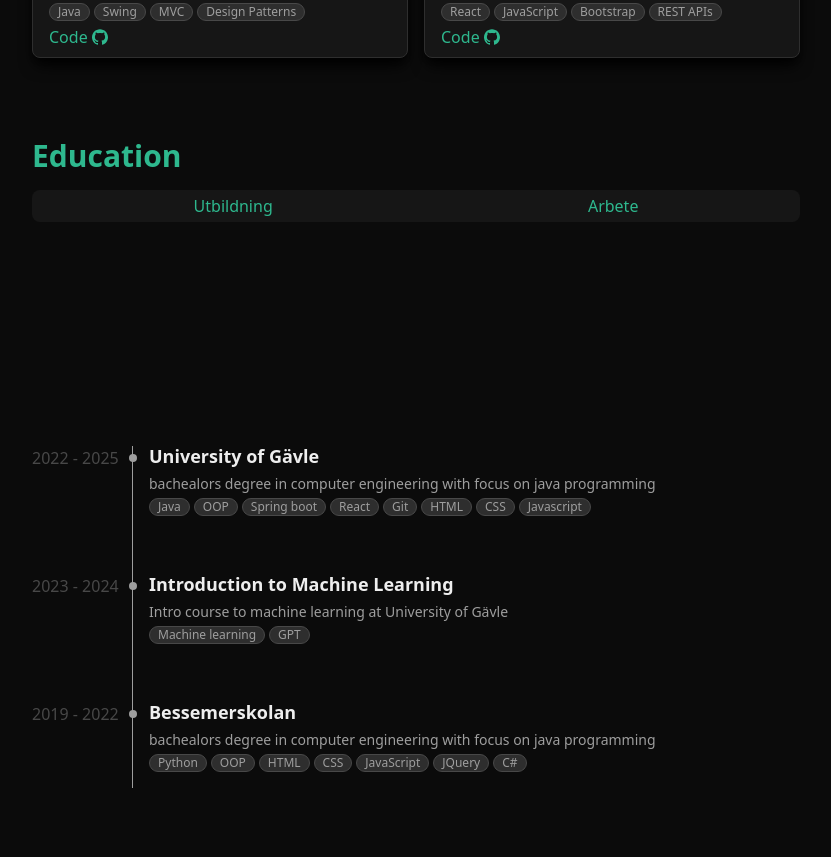
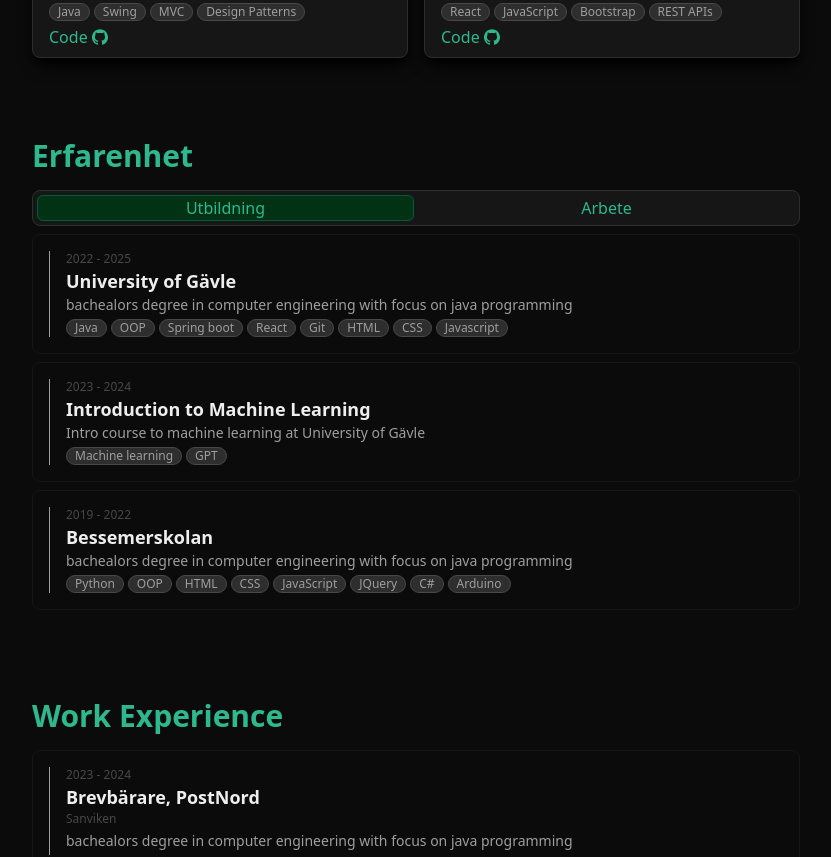
Before and after one commit to Williamlindahl03/portfolio, a React (Vite) app in the folder william-lindahl-portfolio/: page / in a window 1280 px wide. Shown: the part 1360-2217 px from the top of the page, without its empty margins (224-1055 px from the left). Built offline with nearby package versions, Linux system fonts and the light colour scheme.

Commit message:
continued styling of experience section

```diff
--- a/william-lindahl-portfolio/src/App.tsx
+++ b/william-lindahl-portfolio/src/App.tsx
@@ -24,14 +24,14 @@
             <About />
 
             <div id="projects">
-              <h1 className='text-primary font-bold text-3xl mt-20 mb-4'>Projects</h1>
+              <h1 className='text-primary font-bold text-3xl mt-20 mb-4'>Projekt</h1>
               <Projectlist />
             </div>
 
             <div id="experience">
-              <h1 className='text-primary font-bold text-3xl mt-20 mb-4'>Education</h1>
+              <h1 className='text-primary font-bold text-3xl mt-20 mb-4'>Erfarenhet</h1>
               <Experience/>
-              <div className='flex flex-col [&>*:not(:last-child)]:h-32'>
+              {/* <div className='flex flex-col [&>*:not(:last-child)]:h-32'>
                 <ExperienceCard
                   name={"University of Gävle"}
                   timePeriod='2022 - 2025'
@@ -49,7 +49,7 @@
                     timePeriod='2019 - 2022'
                     description={"bachealors degree in computer engineering with focus on java programming"}
                     listOfTags={["Python", "OOP", "HTML", "CSS", "JavaScript", "JQuery","C#"]}/>
-              </div>
+              </div> */}
 
               <h1 className='text-primary font-bold text-3xl mt-20 mb-4'>Work Experience</h1>
               <ExperienceCard
--- a/william-lindahl-portfolio/src/experience/Experience.tsx
+++ b/william-lindahl-portfolio/src/experience/Experience.tsx
@@ -1,15 +1,33 @@
+import ExperienceCard from "./ExperienceCard";
+
 function Experience() {
 
     return(
-        <div className="w-full h-64">
-            <div className="p-1 flex flex-row bg-bgSecondary rounded-lg
-                            *:grow *:text-primary">
-                <button>Utbildning</button>
+        <div className="w-full">
+            <div className="p-1 flex flex-row gap-1 bg-bgSecondary border border-bgTertiary rounded-lg
+                            *:w-[50%] *:text-primary">
+                <button className="rounded-md text-primary border border-secondary bg-tertiary">Utbildning</button>
                 <button>Arbete</button>
             </div>
-            <div>
-                <div>
+            <div className="py-2">
+                <div className="flex flex-col gap-2">
+                    <ExperienceCard
+                        name={"University of Gävle"}
+                        timePeriod='2022 - 2025'
+                        description={"bachealors degree in computer engineering with focus on java programming"}
+                        listOfTags={["Java", "OOP", "Spring boot", "React", "Git", "HTML","CSS", "Javascript"]}/>
 
+                    <ExperienceCard
+                        name={"Introduction to Machine Learning"}
+                        timePeriod='2023 - 2024'
+                        description={"Intro course to machine learning at University of Gävle"}
+                        listOfTags={["Machine learning", "GPT"]}/>
+
+                    <ExperienceCard
+                        name={"Bessemerskolan"}
+                        timePeriod='2019 - 2022'
+                        description={"bachealors degree in computer engineering with focus on java programming"}
+                        listOfTags={["Python", "OOP", "HTML", "CSS", "JavaScript", "JQuery","C#", "Arduino"]}/>
                 </div>
                 <div>
 
--- a/william-lindahl-portfolio/src/experience/ExperienceCard.tsx
+++ b/william-lindahl-portfolio/src/experience/ExperienceCard.tsx
@@ -11,13 +11,10 @@
 function ExperienceCard({name, description, listOfTags, timePeriod, location}: ExperienceProps) {
 
   return (
-    <div className="flex flex-row">
-      <div>
-        <p className="w-[100px] text-highlight text">{timePeriod}</p>
-      </div>
-      <div className="px-4 pb-4 flex flex-col gap-1 grow bg-bgSecondar border-l border-l-muted relative">
-        <div className="size-2 absolute -left-1  top-2 bg-muted rounded-full"></div>
-        <h1 className={`pb-1 text-strong font-bold text-lg leading-5`}>{name}</h1>
+    <div className="flex flex-row p-4 bg-bgSecondarys rounded-lg border border-bgSecondary">
+      <div className="px-4 flex flex-col gap-1 grow bg-bgSecondar border-l border-l-muted">
+        <p className="text-xs text-highlight">{timePeriod}</p>
+        <h1 className={`text-strong font-bold text-lg leading-5`}>{name}</h1>
         {location ? <p className="text-highlight text-xs">{location}</p>:null}
         <p className={`text-muted linespace-0 leading-5 text-sm`}>{description}</p>
         <TagList listOfTags={listOfTags} />
```
